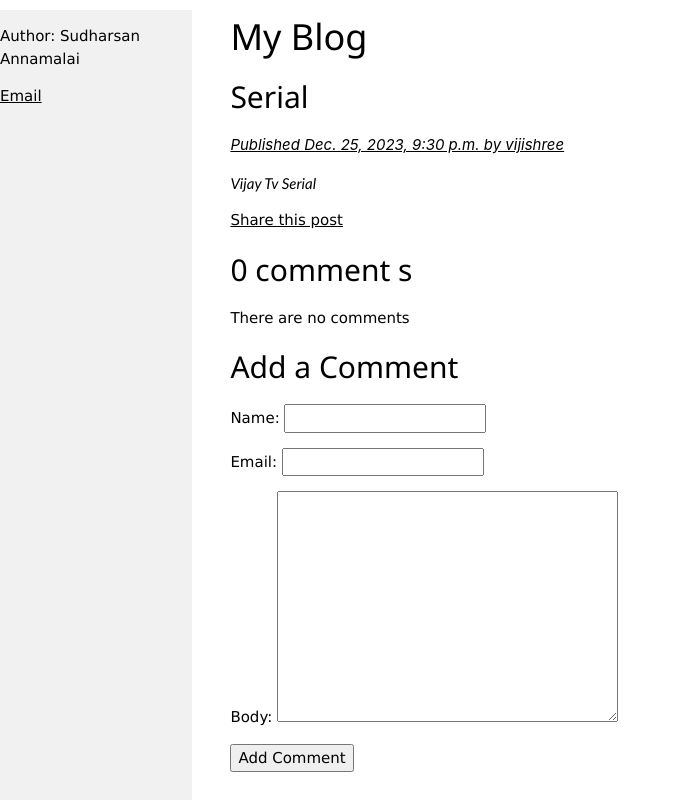
After one commit to SudhanAnnamalai/django_projects, a Django app: a page that uses mysite/blog/templates/blog/post/detail.html in a window 1280 px wide. The commit adds this page. Shown: the whole page, without its empty margins (0-681 px from the left). Run offline with Django 4.2, Linux system fonts and the light colour scheme; data comes from the database, SQL or seed files in the repository; both versions use the stored data as it was after the commit.

Commit message:
Some Progress

```diff
--- /dev/null
+++ b/mysite/blog/forms.py
@@ -0,0 +1,13 @@
+from django import forms
+from .models import Comment
+
+class EmailPostForm(forms.Form):
+    name = forms.CharField(max_length=25)
+    email = forms.EmailField()
+    to = forms.EmailField()
+    comments = forms.CharField(required=False, widget=forms.Textarea)
+
+class CommentForm(forms.ModelForm):
+    class Meta:
+        model = Comment
+        fields = ['name', 'email', 'body']
--- a/mysite/blog/models.py
+++ b/mysite/blog/models.py
@@ -2,6 +2,8 @@ from django.db import models
 from django.db.models.query import QuerySet
 from django.utils import timezone
 from django.contrib.auth.models import User
+from django.urls import reverse
+
 
 
 class PublishedManager(models.Manager):
@@ -16,7 +18,7 @@ class Post(models.Model):
         PUBLISHED = 'PB', 'Published'
 
     title = models.CharField(max_length = 250)
-    slug = models.SlugField(max_length=250)
+    slug = models.SlugField(max_length=250, unique_for_date = 'publish')
     body = models.TextField()
     author = models.ForeignKey(User, on_delete=models.CASCADE, related_name='blog_posts')
     publish = models.DateTimeField(default=timezone.now)
@@ -34,3 +36,29 @@ class Post(models.Model):
 
     def __str__(self):
         return self.title
+
+    def get_absolute_url(self):
+        return reverse('blog:post_detail', args=[self.publish.year,
+                                                 self.publish.month,
+                                                 self.publish.day,
+                                                 self.slug,
+                                                 self.id])
+
+class Comment(models.Model):
+    post = models.ForeignKey(Post, on_delete=models.CASCADE, related_name = 'comments')
+    name = models.CharField(max_length = 80)
+    email = models.EmailField()
+    body = models.TextField()
+
+    created = models.DateTimeField(auto_now_add = True)
+    updated = models.DateTimeField(auto_now = True)
+    active = models.BooleanField(default = True)
+
+    class Meta:
+        ordering = ['created']
+        indexes = [
+            models.Index(fields=['created']),
+        ]
+
+    def __str__(self):
+        return f'Comment by {self.name} on {self.post}'
--- a/mysite/blog/templates/blog/post/detail.html
+++ b/mysite/blog/templates/blog/post/detail.html
@@ -15,4 +15,25 @@
         {{line}}
     </p>
     {% endfor %}
+    <p>
+        <a href="{% url "blog:post_share" post.id %}">
+            Share this post
+        </a>
+    </p>
+    {% with comments.count as total_comments %}
+    <h2>
+        {{ total_comments }} comment {{ total_comments|pluralize }}
+    </h2>
+    {% endwith %}
+    {% for comment in comments %}
+    <div class="comment">
+        <p class="info">
+            Comment {{ forloop.counter }} by {{ comment.name }}
+            {{comment.created}}        </p>
+            {{ comment.body|linebreaks }}
+    </div>
+    {% empty %}
+        <p>There are no comments</p>
+    {% endfor %}
+    {% include "blog/post/includes/commen-form.html" %}
 {% endblock %}
--- /dev/null
+++ b/mysite/blog/templates/blog/post/includes/commen-form.html
@@ -0,0 +1,6 @@
+<h2> Add a Comment </h2>
+<form action="{% url "blog:post_comment" post.id %}" method="post">
+    {{ form.as_p }}
+    {% csrf_token %}
+    <p><input type="submit" value = "Add Comment"></p>
+</form>
--- a/mysite/blog/templates/blog/post/list.html
+++ b/mysite/blog/templates/blog/post/list.html
@@ -6,7 +6,7 @@
 <h1> My Blog</h1>
 {% for post in posts %}
     <h2>
-        <a href="{% url 'blog:post_detail' post.id %}">
+        <a href="{{ post.get_absolute_url }}">
             {{ post.title }}
         </a>
     </h2>
@@ -15,4 +15,5 @@
     </p>
     {{ post.body|truncatewords:30|linebreaks }}
 {% endfor %}
+{% include "pagination.html" with page=posts %}
 {% endblock %}
--- a/mysite/blog/urls.py
+++ b/mysite/blog/urls.py
@@ -5,5 +5,7 @@ app_name = 'blog'
 
 urlpatterns = [
     path('', views.post_list, name='post_list'),
-    path('<int:id>/', views.post_detail, name='post_detail')
+    path('<int:year>/<int:month>/<int:day>/<slug:post>/<int:id>', views.post_detail, name='post_detail'),
+    path('<int:post_id>/share', views.post_share, name="post_share"),
+    path('<int:post_id>/comment/', views.post_comment, name="post_comment")
 ]
--- a/mysite/blog/views.py
+++ b/mysite/blog/views.py
@@ -1,11 +1,71 @@
 from django.shortcuts import render, get_object_or_404
-from .models import Post
+from .models import Post, Comment
+from django.core.paginator import Paginator, EmptyPage, PageNotAnInteger
+from django.views.generic import ListView
+from django.core.mail import send_mail
+from .forms import EmailPostForm, CommentForm
+from django.views.decorators.http import require_POST
 # Create your views here.
 
+class PostListView(ListView):
+    """
+    Alternative post list view
+    """
+    queryset = Post.objects.all()
+    context_object_name = 'posts'
+    paginate_by = 3
+    template_name = 'blog/post/list.html'
+
+@require_POST
+def post_comment(request, post_id):
+    post = get_object_or_404(Post, id=post_id)
+    comment =None
+    form = CommentForm(data = request.POST)
+    if form.is_valid():
+        comment = form.save(commit=False)
+        comment.post = post
+        comment.save()
+    comments = post.comments.filter(active=True)
+    return render(request, 'blog/post/detail.html', {'post': post,
+                                                      'form':form,
+                                                      'comments':comments})
+
+def post_share(request, post_id):
+    post = get_object_or_404(Post, id = post_id)
+    sent = False
+    if request.method == 'POST':
+        form = EmailPostForm(request.POST)
+        if form.is_valid():
+            cd = form.cleaned_data
+            post_url = request.build_absolute_uri(
+                post.get_absolute_url()
+            )
+            subject = f"{cd['name']} recommends you read {post.title}"
+            message = f"Read {post.title} at {post_url} \n\n"
+            send_mail(subject, message, 'sudharshanvas@gmail.com', [cd['to']])
+            sent = True
+    else:
+        form = EmailPostForm()
+
+    return render(request, 'blog/post/share.html', {'post': post, 'form':form, 'sent': sent})
+
+
 def post_list(request):
-    posts = Post.objects.all()
+    post_list= Post.objects.all()
+    paginator = Paginator(post_list, 2)
+    page_number = request.GET.get('page', 1)
+    try:
+        posts = paginator.page(page_number)
+    except PageNotAnInteger:
+        posts = paginator.page(1)
+    except EmptyPage:
+        posts = paginator.page(paginator.num_pages)
     return render(request, 'blog/post/list.html', {'posts': posts})
 
-def post_detail(request, id):
-    post = get_object_or_404(Post, id=id)
-    return render(request, 'blog/post/detail.html', {'post': post, 'body':post.body.split("\n")})
+def post_detail(request, year, month, day, post, id):
+    post = get_object_or_404(Post, slug=post, publish__year = year, publish__month = month, publish__day = day, id = id)
+    comments = post.comments.filter(active=True)
+    form = CommentForm()
+    return render(request, 'blog/post/detail.html', {'post': post, 'body':post.body.split("\n"),
+                                                     'form': form,
+                                                     'comments':comments})
--- a/mysite/mysite/settings.py
+++ b/mysite/mysite/settings.py
@@ -26,6 +26,9 @@ SECRET_KEY = 'django-insecure-h$f0_zhdml1c(ms(9%n55k6hg2uh78pk4ykxex#qb2!z-4ns#*
 DEBUG = True
 
 ALLOWED_HOSTS = []
+
+#Email Configuration
+EMAIL_BACKEND = 'django.core.mail.backends.console.EmailBackend'
 
 
 # Application definition
--- a/mysite/mysite/urls.py
+++ b/mysite/mysite/urls.py
@@ -19,5 +19,5 @@ from django.urls import path, include
 
 urlpatterns = [
     path('admin/', admin.site.urls),
-    path('blog/', include('blog.urls', namespace='blog')),
+    path('blog/', include('blog.urls', namespace='blog'))
 ]
```
Also changed, not shown: mysite/blog/admin.py (+7 -1 lines), mysite/blog/templates/blog/post/comment.html (added, +13 -0 lines), mysite/blog/templates/blog/post/share.html (added, +18 -0 lines), mysite/blog/templates/pagination.html (added, +14 -0 lines), mysite/blog/migrations/0002_alter_post_slug.py (added), mysite/blog/migrations/0003_comment_comment_blog_commen_created_0e6ed4_idx.py (added), mysite/db.sqlite3, 1 other file.
